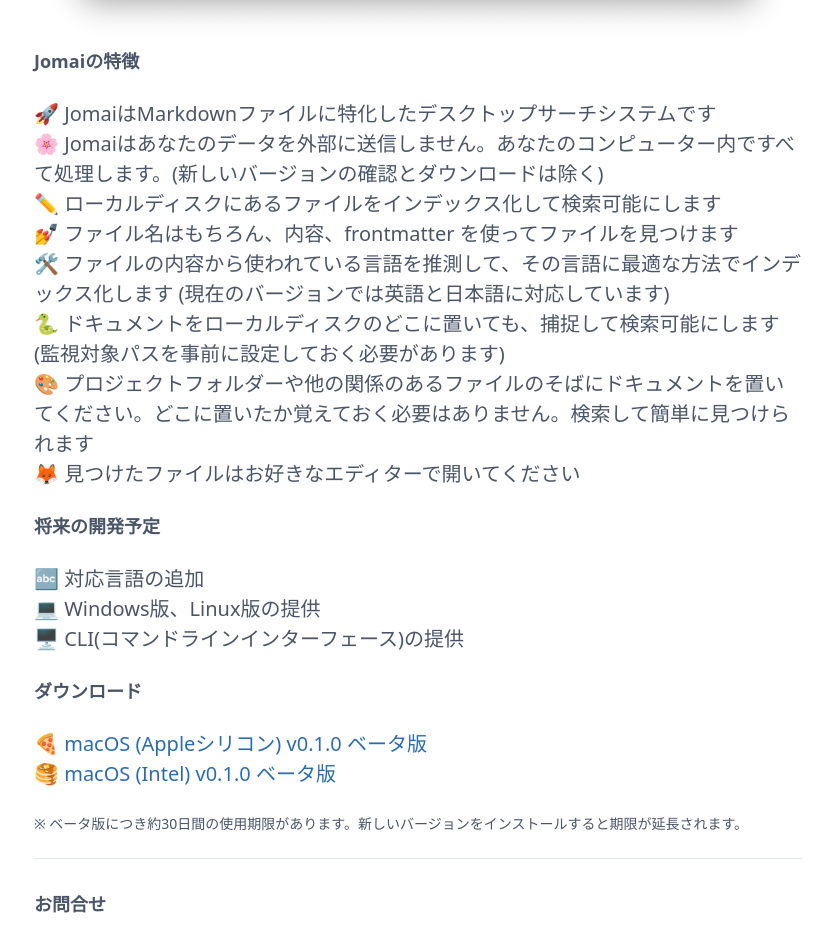
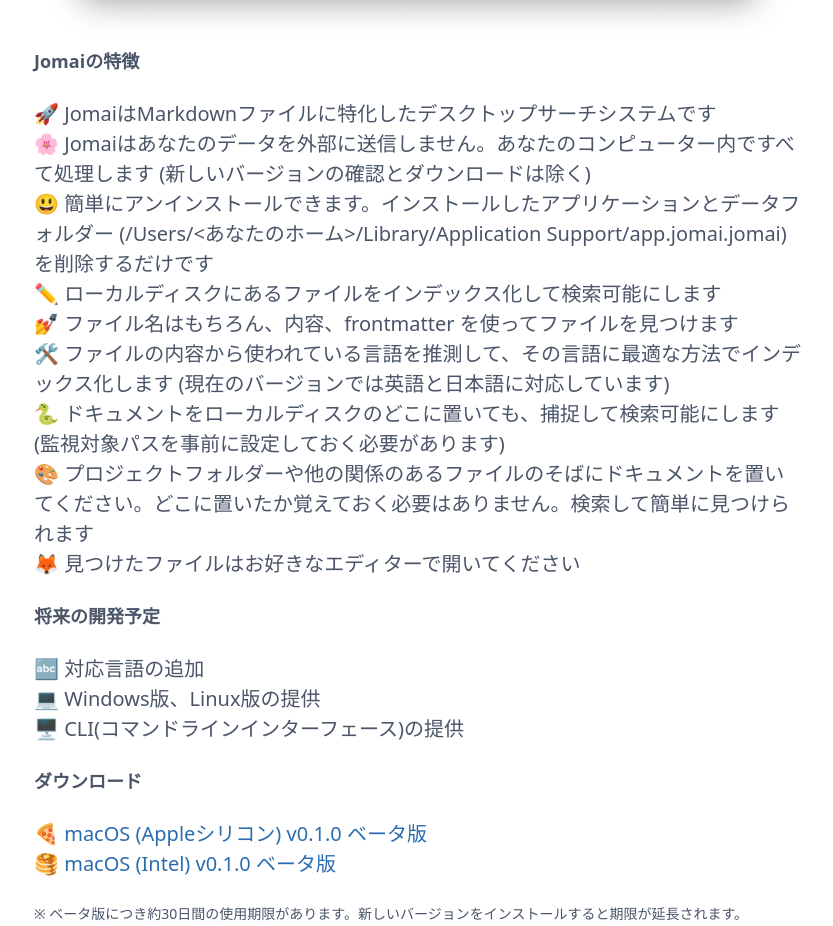
Before and after one commit to aiiro-systems/jomai-website, a Next.js app: page /ja in a window 1280 px wide. Shown: the part 1140-2066 px from the top of the page, without its empty margins (222-1055 px from the left). Built offline with nearby package versions, Linux system fonts and the light colour scheme.

Commit message:
how to uninstall

```diff
--- a/src/pages/index.tsx
+++ b/src/pages/index.tsx
@@ -56,6 +56,14 @@
           Jomai does not transmit your data externally. Everything is handled
           within your computer. (except for checking and downloading new
           versions)
+        </li>
+        <li>
+          <span role="img" aria-label="smile">
+            😃
+          </span>{' '}
+          It is easy to uninstall. Simply delete the installed application and
+          data folder (/Users/&lt;your-home&gt;/Library/Application
+          Support/app.jomai.jomai)
         </li>
         <li>
           <span role="img" aria-label="pencil2">
--- a/src/pages/ja/index.tsx
+++ b/src/pages/ja/index.tsx
@@ -49,7 +49,16 @@
           <span role="img" aria-label="flower">
             🌸
           </span>{' '}
-          Jomaiはあなたのデータを外部に送信しません。あなたのコンピューター内ですべて処理します。(新しいバージョンの確認とダウンロードは除く)
+          Jomaiはあなたのデータを外部に送信しません。あなたのコンピューター内ですべて処理します
+          (新しいバージョンの確認とダウンロードは除く)
+        </li>
+        <li>
+          <span role="img" aria-label="smile">
+            😃
+          </span>{' '}
+          簡単にアンインストールできます。インストールしたアプリケーションとデータフォルダー
+          (/Users/&lt;あなたのホーム&gt;/Library/Application
+          Support/app.jomai.jomai) を削除するだけです
         </li>
         <li>
           <span role="img" aria-label="pencil2">
--- a/templates/locales/en.json
+++ b/templates/locales/en.json
@@ -15,7 +15,8 @@
     "item5": "Captures and makes documents searchable anywhere on the local disk (requires preconfigured monitored paths).",
     "item6": "Place the document near your project folder or other related files. There is no need to remember where you put them. You can easily find them by searching.",
     "item7": "Open the file you found in your favorite editor.",
-    "item8": "Jomai does not transmit your data externally. Everything is handled within your computer. (except for checking and downloading new versions)"
+    "item8": "Jomai does not transmit your data externally. Everything is handled within your computer. (except for checking and downloading new versions)",
+    "item9": "It is easy to uninstall. Simply delete the installed application and data folder (/Users/<your-home>/Library/Application Support/app.jomai.jomai)"
   },
   "futurePlans": {
     "title": "Future development plans",
--- a/templates/locales/ja.json
+++ b/templates/locales/ja.json
@@ -15,7 +15,8 @@
     "item5": "ドキュメントをローカルディスクのどこに置いても、捕捉して検索可能にします (監視対象パスを事前に設定しておく必要があります)",
     "item6": "プロジェクトフォルダーや他の関係のあるファイルのそばにドキュメントを置いてください。どこに置いたか覚えておく必要はありません。検索して簡単に見つけられます",
     "item7": "見つけたファイルはお好きなエディターで開いてください",
-    "item8": "Jomaiはあなたのデータを外部に送信しません。あなたのコンピューター内ですべて処理します。(新しいバージョンの確認とダウンロードは除く)"
+    "item8": "Jomaiはあなたのデータを外部に送信しません。あなたのコンピューター内ですべて処理します (新しいバージョンの確認とダウンロードは除く)",
+    "item9": "簡単にアンインストールできます。インストールしたアプリケーションとデータフォルダー (/Users/<あなたのホーム>/Library/Application Support/app.jomai.jomai) を削除するだけです"
   },
   "futurePlans": {
     "title": "将来の開発予定",
```
Also changed, not shown: 1 other file (tests, documents, lock files or other folders).
